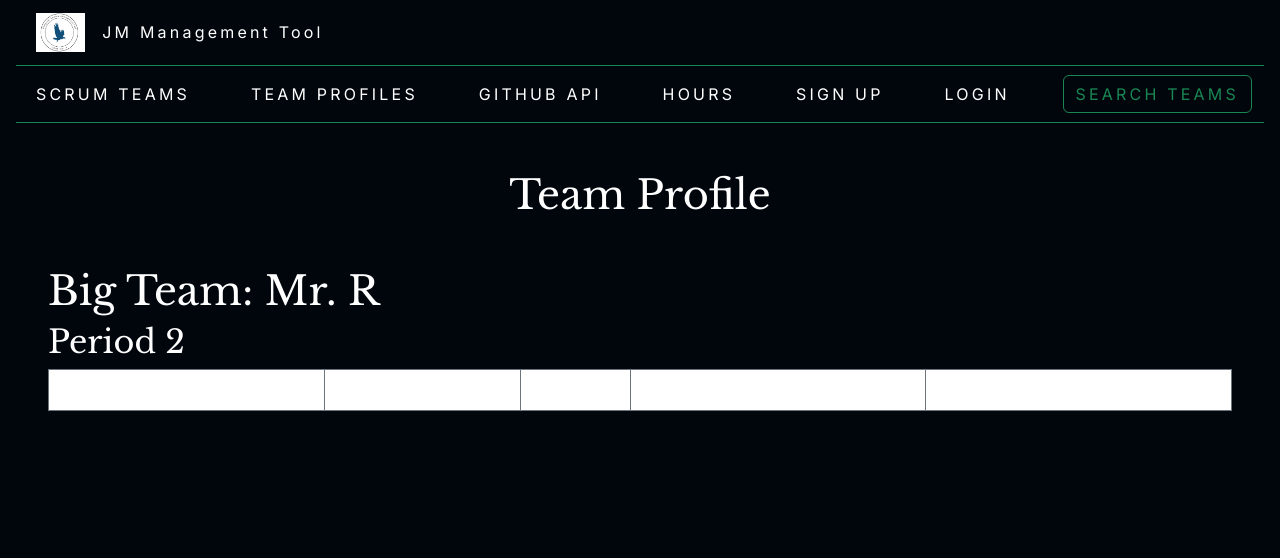
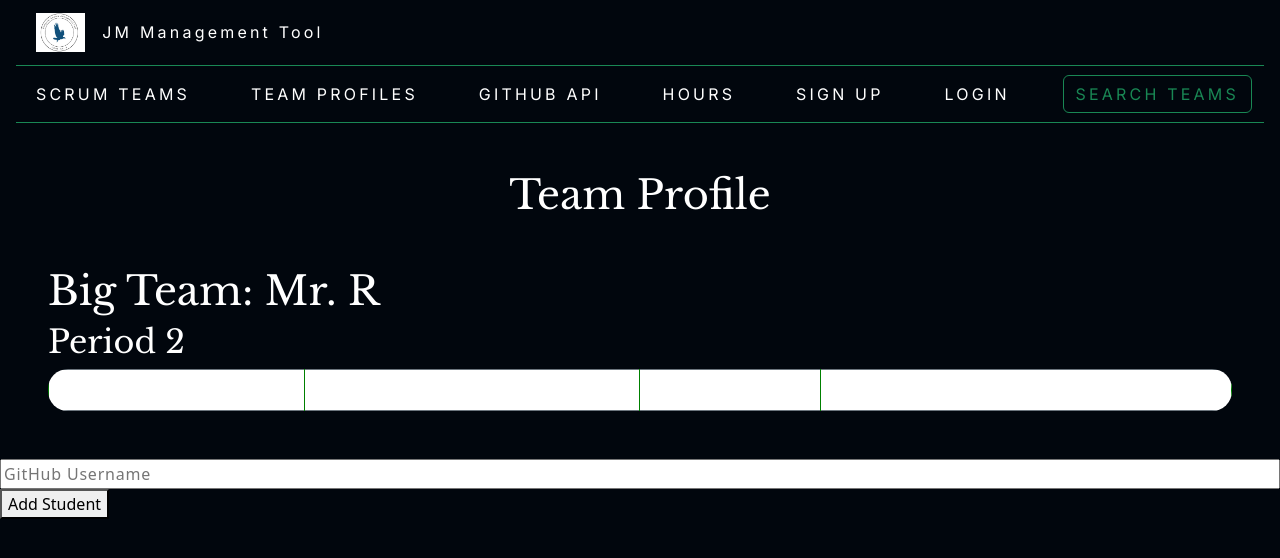
Before and after one commit to saumyapalk23/codingprojfontend, a Jekyll site: the page built from teamProfileDatabaseGITHUBAPITEST.md, in a window 1280 px wide. Shown: the top 558 px of the page. Built offline with Jekyll 4.4.1, drawn with Linux system fonts in a browser that asks for light colours; our own code applies the rules of GitHub Pages for plain Markdown files; the repository's description, which GitHub fills in, is left out; part of the change alters nothing that is shown.

Commit message:
oops nvm lol

```diff
--- a/teamProfileDatabaseGITHUBAPITEST.md
+++ b/teamProfileDatabaseGITHUBAPITEST.md
@@ -1,55 +1,110 @@
 <html>
+<head>
 <style>
-    #table-container th {
+        #table-container th {
         color: white;
     }
-    #table-container td {
-        color: white;
-    }
-    h1, h2, h3 {
-        color: #fff;
-    }
-    body {
-        background-color: #01060d;
-    }
-</style>
-
-<body>
-    <h1 class="text-center m-5">Team Profile</h1>
-    <div class="table-responsive mx-5">
-        <table id="table-container" class="table table-hover table-bordered border-secondary mb-5">
-            <h1>Big Team: Mr. R</h1>
-            <h2>Period 2</h2>
-            <thead>
-                <tr>
-                    <th scope="col">Student Name</th>
-                    <th scope="col">Github ID</th>
-                    <th scope="col">Blog</th>
-                    <th scope="col">Github Insights</th>
-                    <th scope="col">Github Commits</th>
-                </tr>
-            </thead>
-            <tbody class="table-group-divider" id="clubs"></tbody>
-        </table>
-    </div>
-    <script>
-        fetch('test.json')
-            .then(response => response.json())
-            .then(data => {
-                let table = '';
-                data[0].individuals.forEach((student) => {
-                    table += `<tr>
-                        <td>${student.student}</td>
-                        <td>${student['gh-id']}</td>
-                        <td>${student.blog}</td>
-                        <td>${student['gh-insights']}</td>
-                        <td>${student['gh-commits']}</td>
-                    </tr>`;
-                });
-                document.querySelector('#table-container tbody').innerHTML = table;
-            })
-            .catch(error => console.error(error));
-    </script>
-</body>
-
-</html>
+      body {
+            background-color: #01060d;
+        }
+            table {
+                border-collapse: collapse;
+                border-radius: 20px;
+                overflow: hidden;
+            }
+            th, td {
+                padding: 20px;
+                text-align: center;
+                border: 20px solid green;
+            }
+            h1, h2 {
+                color: #fff;
+            }
+    </style>
+    <body>
+        <h1 class="text-center m-5">Team Profile</h1>
+        <div class="table-responsive mx-5">
+            <table id="table-container" class="table table-hover table-bordered border-secondary mb-5">
+                <h1>Big Team: Mr. R</h1>
+                <h2>Period 2</h2>
+                <thead>
+                    <tr>
+                        <th scope="col"> Student Name </th>
+                        <th scope="col"> Last Github Update </th>
+                        <th scope="col"> Github ID </th>
+                        <!-- <th scope="col">Blog</th>
+                        <th scope="col">Github Insights</th> -->
+                        <th scope="col"> Number of Public Repos </th>
+                        <!--<td id="username-commits"></td>-->
+                    </tr>
+                </thead>
+                <tbody class="table-group-divider" id="students">
+                </tbody>
+            </table>
+        </div>
+        <div>
+            <!--<input type="text" id="name" placeholder="Full Name">-->
+            <input type="text" id="username" placeholder="GitHub Username">
+            <button onclick="addStudent()">Add Student</button>
+            <!--<button onclick="fetchTotalCommits()">Fetch Total Commits</button> -->
+        </div>
+        <script>
+            function addStudent() {
+                // const tableBody = document.getElementById('students');
+                // const username = document.getElementById('username').value;
+                // const newRow = document.createElement('tr');
+                // const nameCell = document.createElement('td');
+                var tableBody = document.getElementById('students');
+                // var nameInput = document.getElementById("name");
+                var userNameInput = document.getElementById("username");
+                //addToTable
+                var newRow = tableBody.insertRow();
+                var studentNameCell = newRow.insertCell();
+                studentNameCell.textContent = " ";
+                var lastUpdateCell = newRow.insertCell();
+                lastUpdateCell.textContent = " ";
+                var userNameCell = newRow.insertCell();
+                userNameCell.textContent = userNameInput.value;
+                var totalCommitsCell = newRow.insertCell();
+                totalCommitsCell.textContext = 0;
+                var buttonCell = newRow.insertCell();
+                var fetchCommitsButton = document.createElement('button');
+                fetchCommitsButton.textContent = 'Fetch Data';
+                fetchCommitsButton.onclick = function() {
+                fetchTotalCommits(userNameInput.value, studentNameCell, totalCommitsCell, lastUpdateCell);
+                };
+                buttonCell.appendChild(fetchCommitsButton);
+                //reset fields
+                //nameInput.value = '';
+                usernameInput.value = '';
+                // row.insertCell(0).innerHTML = name.value;
+                // row.insertCell(1).innerHTML = userName.value;
+                // row.insertCell(2).innerHTML = 0;
+        }
+        function fetchTotalCommits(username, studentCell, commitsCell, lastupdateCell) {
+            const url = `https://api.github.com/users/${username}`;
+            // var tableBody = document.getElementById('students');
+            // var numRows = tableBody.getElementsByTagName('tr');
+            fetch(url)
+    .then(response => response.json())
+    .then(data => {
+      commitsCell.textContent = data.public_repos;
+      studentCell.textContent = data.name;
+    lastupdateCell.textContent = data.updated_at;
+    })
+    .catch(error => console.error(error));
+        }
+            // const userName = ;
+            // fetch('test.json')
+            // .then(response => response.json())
+            // .then(data => {
+            //     let table = '<table><tr><th>Name</th><th>GitHub ID</th><th>Blog Link</th><th>GitHub Insights</th><th>GitHub Commits</th></tr>';
+            //     data[0].individuals.forEach((student) => {
+            //     table += <tr><td>${student.student}</td><td>${student['gh-id']}</td><td>${student.blog}</td><td>${student['gh-insights']}</td><td>${student['gh-commits']}</td></tr>;
+            //     });
+            //     table += '</table>';
+            //     document.getElementById('table-container').innerHTML = table;
+            // })
+            // .catch(error => console.error(error));
+        </script>
+    </body>
```
